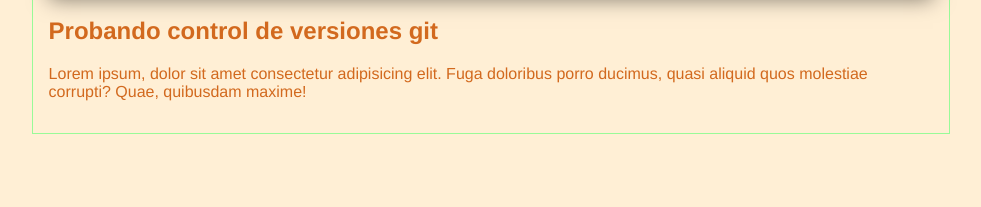
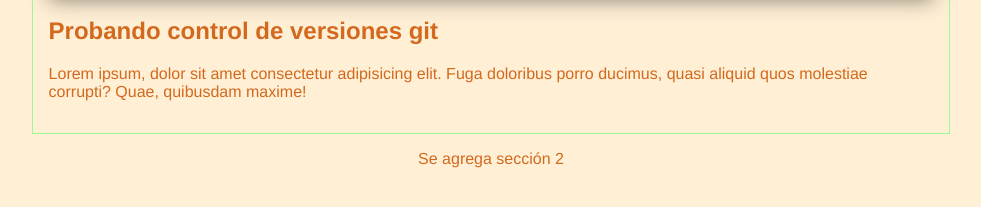
Before and after one commit to davidhschz/Hyperblog, a plain HTML site: page index.html in a window 1280 px wide. Shown: the part 113-320 px from the top of the page, without its empty margins (149-1130 px from the left). Drawn offline with Linux system fonts and the light colour scheme.

Commit message:
Se agrega seccion 2

```diff
--- a/index.html
+++ b/index.html
@@ -17,6 +17,9 @@
             <h2>Probando control de versiones git</h2>
             <p>Lorem ipsum, dolor sit amet consectetur adipisicing elit. Fuga doloribus porro ducimus, quasi aliquid quos molestiae corrupti? Quae, quibusdam maxime!</p>
         </section>
+        <section>
+            <p>Se agrega sección 2</p>
+        </section>
     </div>
 </body>
 </html>
```
